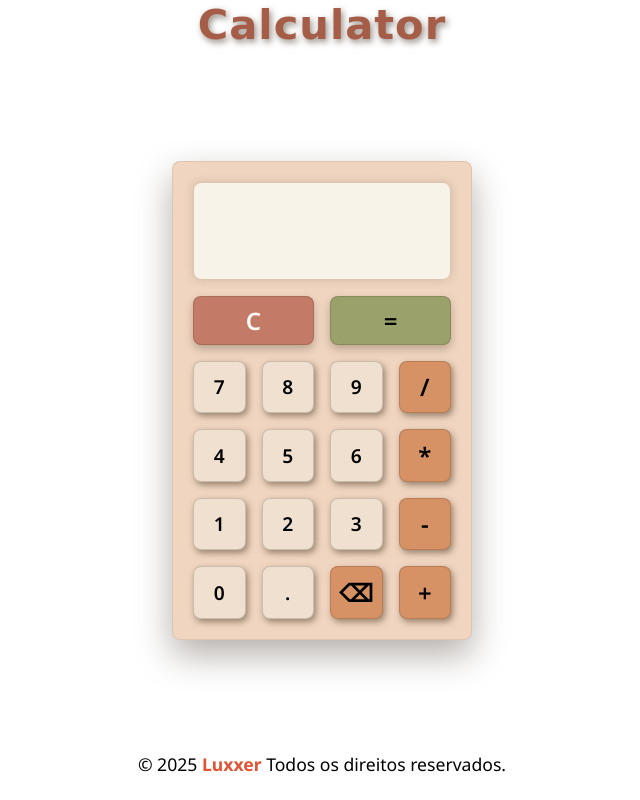
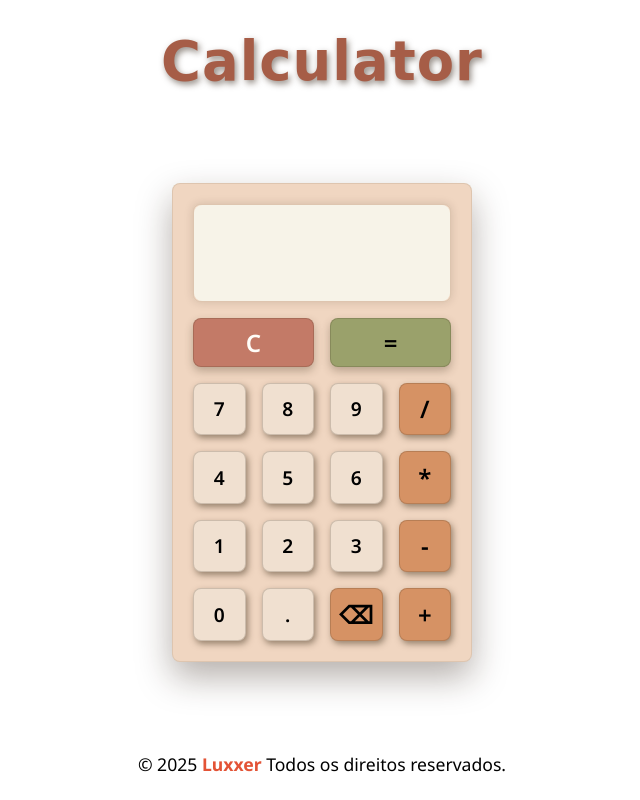
Before and after one commit to Luxxer1/top-projects, a plain HTML site: page 5-calculator/index.html in a window 1280 px wide. Shown: the whole page, without its empty margins (318-958 px from the left). Drawn offline with Linux system fonts and the light colour scheme; a web font is replaced by a local one.

Commit message:
adjust css

```diff
--- a/5-calculator/style.css
+++ b/5-calculator/style.css
@@ -31,29 +31,21 @@
   box-sizing: border-box;
   margin: 0;
   padding: 0;
-  -webkit-tap-highlight-color: transparent;
-  -webkit-user-select: none;
-  user-select: none;
   transition: background-color 0.2s ease, box-shadow 0.2s ease, filter 0.2s ease,
     transform 0.1s ease;
 }
 
 body {
   font-family: "Noto Sans", sans-serif;
-  padding: 20px;
-  background: linear-gradient(
-    180deg,
-    var(--sand-light) 0%,
-    var(--sand-dark) 100%
-  );
 }
 
 .container {
+  height: 100dvh;
   max-height: 100dvh;
   display: flex;
   flex-direction: column;
   align-items: center;
-  gap: 1rem;
+  justify-content: space-evenly;
 }
 
 header {
@@ -249,7 +241,6 @@ a:hover {
 }
 
 footer {
-  margin-top: 100px;
   font-size: 1.1rem;
 }
 
@@ -264,6 +255,11 @@ footer {
     justify-content: space-between;
   }
 
+  header {
+    margin-top: 30px;
+    font-size: 1.7rem;
+  }
+
   section {
     width: 300px;
   }
```
